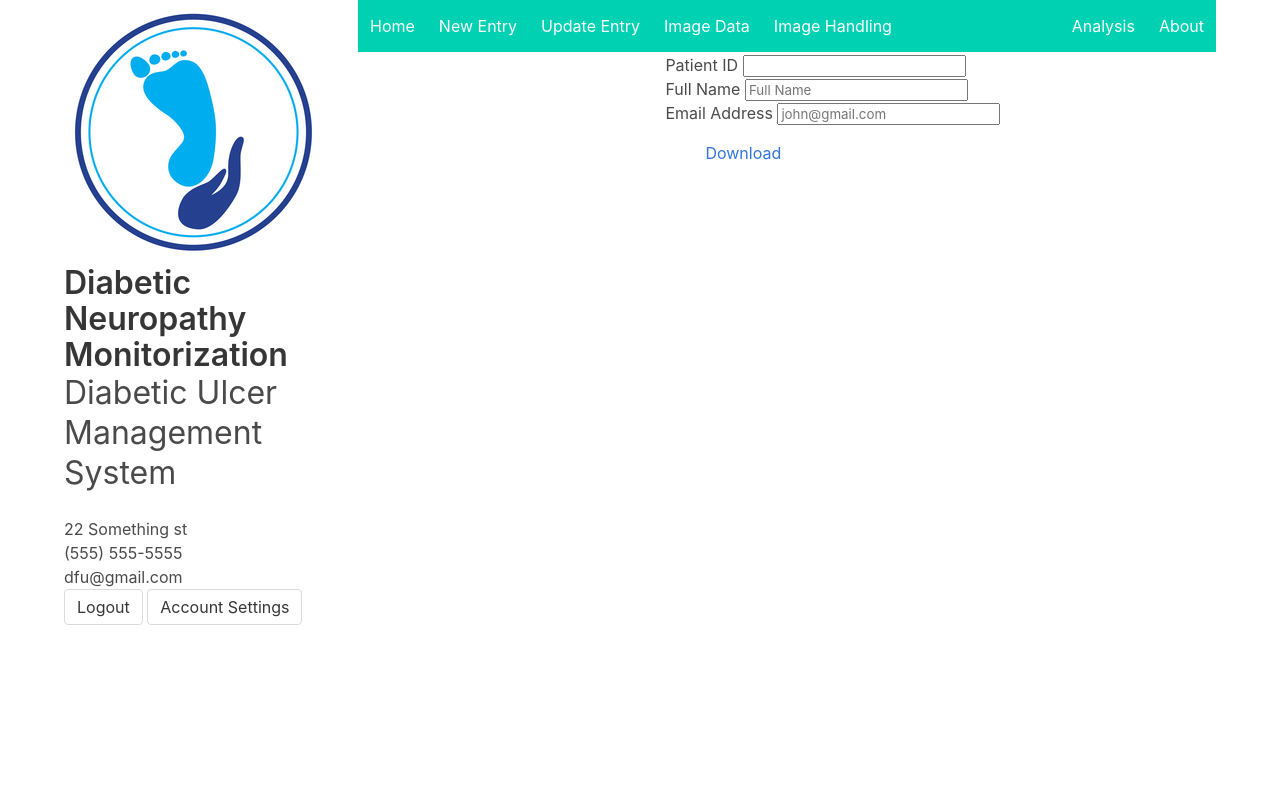
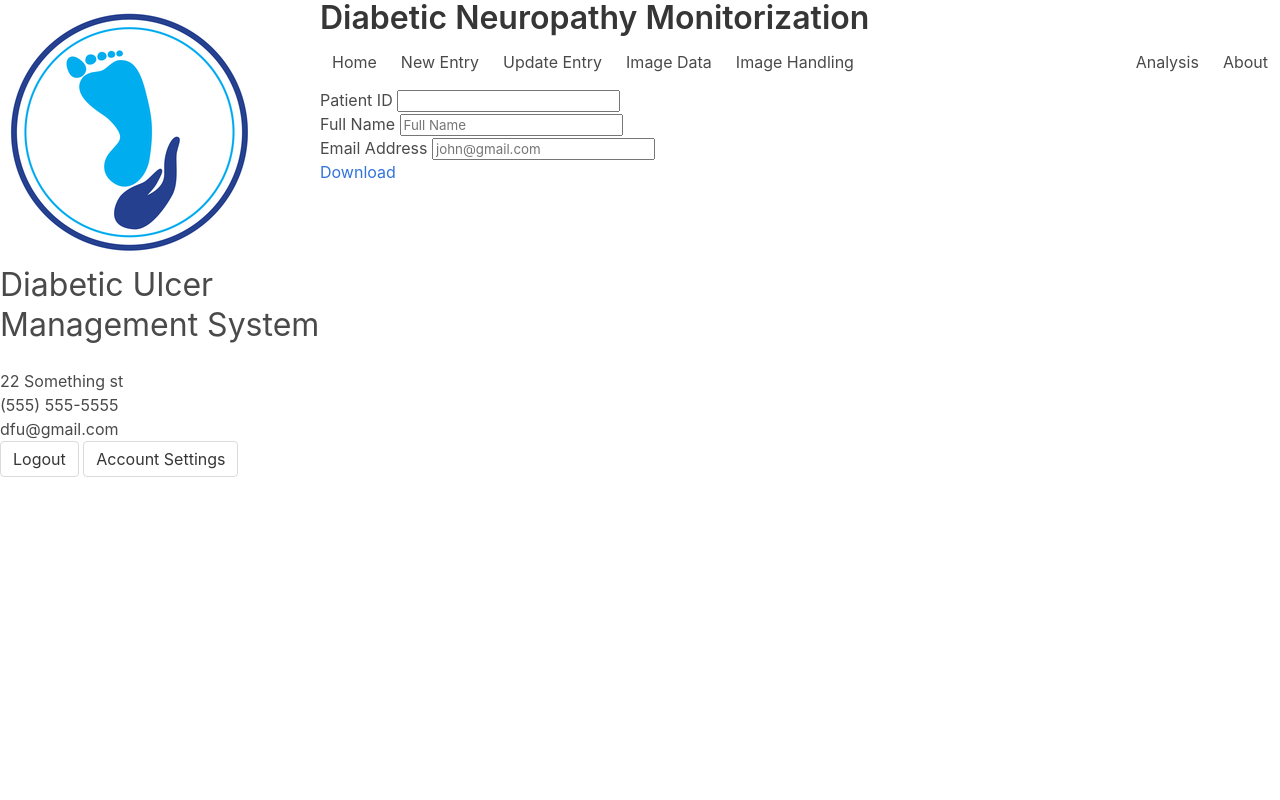
Before and after one commit to cramraj8/DFUWebPlatform, a Django app: page /downloaddata/ in a window 1280 px wide. Run offline with Django 3.2, Linux system fonts and the light colour scheme; some libraries are stand-ins or nearby versions.

Commit message:
Use CSS grid to layout and remove unwanted styling

```diff
--- /dev/null
+++ b/DFUApp/static/css/base_generic.css
@@ -0,0 +1,34 @@
+#container {
+    display: grid;
+    grid-template-columns: 1fr 3fr;
+    grid-template-rows: auto auto auto 1fr;
+    height: 100vh;
+}
+body {
+    height: 100vh;
+    overflow: hidden;
+}
+
+#logo {
+    grid-column: 1 / 2;
+    grid-row: 1 / 4;
+}
+
+#header {
+    grid-row: 1 / 2;
+    grid-column: 2 / -1;
+}
+#sidebar {
+    grid-column: 1 / 2;
+    grid-row: 4 / -1;
+}
+
+#navbar {
+    grid-row: 2 / 3;
+    grid-column: 2 / -1;
+}
+
+#content {
+    grid-row: 3 / -1;
+    overflow: auto;
+}
--- a/DFUApp/templates/base_generic.html
+++ b/DFUApp/templates/base_generic.html
@@ -5,24 +5,20 @@
 <head>
     <title>Diabetic Neuropathy Monitorization</title>
     <link rel="stylesheet" href="https://cdnjs.cloudflare.com/ajax/libs/bulma/0.7.2/css/bulma.min.css">
+    <link rel="stylesheet" href="{% static 'css/base_generic.css' %}">
 </head>
 <body>
 
 
-    <div class="container">
+    <div id="container">
+        <section id="logo">
+            <img src="{% static 'images/logo.png' %}" alt="Diabetic Logo">
+        </section>
 
-        <div class="columns">
-            <div class="column is-one-quarter">
-                {% block header %}
-                <div class="header">
-                    {% load static %}
-                    <img src="{% static 'images/logo.png' %}" alt="Diabetic Logo">
+        <section id="header">
             <h1 class="title">Diabetic Neuropathy Monitorization</h1>
-
-                </div>
-                {% endblock %}
-                {% block sidebar %}
-                <div class="sidebar">
+        </section>
+        <section id="sidebar">
 
             <h3 class="subtitle is-3">Diabetic Ulcer Management System</h3>
 
@@ -37,12 +33,10 @@
 
             <button class="button" type="submit">Account Settings</button>
 
-                </div>
-            </div>
-            <div class="column">
+        </section>
 
-                {% block navbar %}
-                <nav class="navbar is-primary">
+        <section id="navbar">
+            <nav class="navbar">
                 <div class="navbar-menu">
                     <div class="navbar-start">
                         <a class="navbar-item" href="{% url 'welcome'%}">Home</a>
@@ -59,15 +53,10 @@
 
 
             </nav>
-                {% endblock %}
-
-
-                {% endblock %}
-
-
+        </section>
+        <section id="content">
             {% block content %}{% endblock %}
-
-                {% block footer %}{% endblock %}
+        </section>
     </div>
 </div>
 </div>
--- a/DFUApp/templates/downloaddata.html
+++ b/DFUApp/templates/downloaddata.html
@@ -1,14 +1,7 @@
 {% extends "base_generic.html" %}
-
-
 {% block content %}
-  <!-- <div style="margin-left:25%;padding:1px 16px;height:5000px;"> -->
-    <div style="margin-left:30%;padding:1px 50px;height:auto;">
-        <div class="wrapper">
-
+    <div>
             <form class="form" action="/post_download/" method="post">
-            <!--+++++++++++++++++++++++++++++++++++++++++++++++++++++++++++++++++++++++-->
-
                 <div class="get_data_form">
                     <p>
                         <label for="patient_id">Patient ID</label>
@@ -26,17 +19,11 @@
                     </p>
                 </div>
 
-
-
-            <!--+++++++++++++++++++++++++++++++++++++++++++++++++++++++++++++++++++++++-->
-
-                <dir class="buttonDownload">
+                <div class="buttonDownload">
                     <a href="#" class="download" onclick="downloadClick">Download</a>
                     <!-- <button type="submit">Submit</button> -->
-                </dir>
+                </div>
                 <!-- <button type="submit">Submit</button> -->
-
-            <!--+++++++++++++++++++++++++++++++++++++++++++++++++++++++++++++++++++++++-->
 
                 <div class="image_view">
 
@@ -51,11 +38,7 @@
 
                 </div>
 
-                <dir> <label class="downloadURL"></label></dir>
-
-
-            <!--+++++++++++++++++++++++++++++++++++++++++++++++++++++++++++++++++++++++-->
-
+                <div> <label class="downloadURL"></label></div>
             </form>
 
             <script src="https://www.gstatic.com/firebasejs/3.7.4/firebase.js"></script>
@@ -110,7 +93,6 @@
 
                 // };
             </script>
-
         </div>
     </div>
 {% endblock %}
--- a/DFUApp/templates/entryForm.html
+++ b/DFUApp/templates/entryForm.html
@@ -1,9 +1,7 @@
 {% extends "base_generic.html" %}
-
 
 {% block content %}
 <div>
-      <div class="wrapper">
       <h2 class="title is-4">Patient Data</h2>
       <form action="/post_create/" method="post">
             {% csrf_token %}
@@ -14,8 +12,5 @@
             <button class="ui button is-success" type="submit">Submit</button>
 
       </form>
-
-
-      </div>
 </div>
 {% endblock %}
--- a/DFUApp/templates/uploaddata.html
+++ b/DFUApp/templates/uploaddata.html
@@ -3,8 +3,7 @@
 
 {% block content %}
   <!-- <div style="margin-left:25%;padding:1px 16px;height:5000px;"> -->
-    <div style="margin-left:30%;padding:1px 50px;height:auto;">
-        <div class="wrapper">
+    <div>
 
             <form class="form">
             <!--+++++++++++++++++++++++++++++++++++++++++++++++++++++++++++++++++++++++-->
@@ -171,7 +170,6 @@
 
             </div>
 
-    </div>
   </div>
 {% endblock %}
 
--- a/DFUApp/templates/welcome.html
+++ b/DFUApp/templates/welcome.html
@@ -5,7 +5,7 @@
 {% block content %}
 
 
-    <div style="margin-left:25%;margin-top: 5%;padding:1px 50px;height:5000px;">
+    <div>
 
         <h1>Local  Home</h1>
             <div>
```
Also changed, not shown: DFUApp/templates/OLD_Form.html (+1 -13 lines), DFUApp/templates/about.html (+7 -15 lines), DFUApp/templates/display_form.html (+9 -25 lines), DFUApp/templates/formdata.html (+0 -10 lines), DFUApp/templates/imagedata.html (+1 -6 lines). Lines whose indentation alone changed are shown as unchanged.
